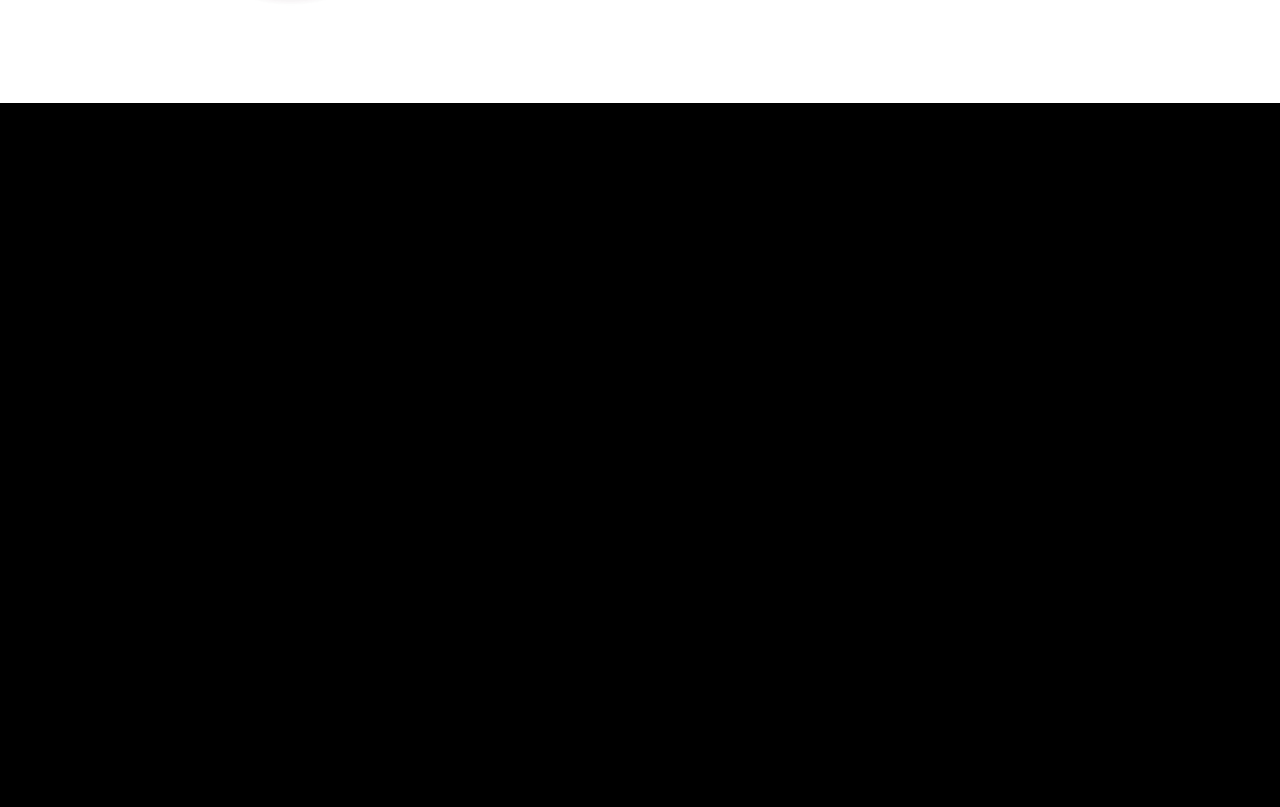
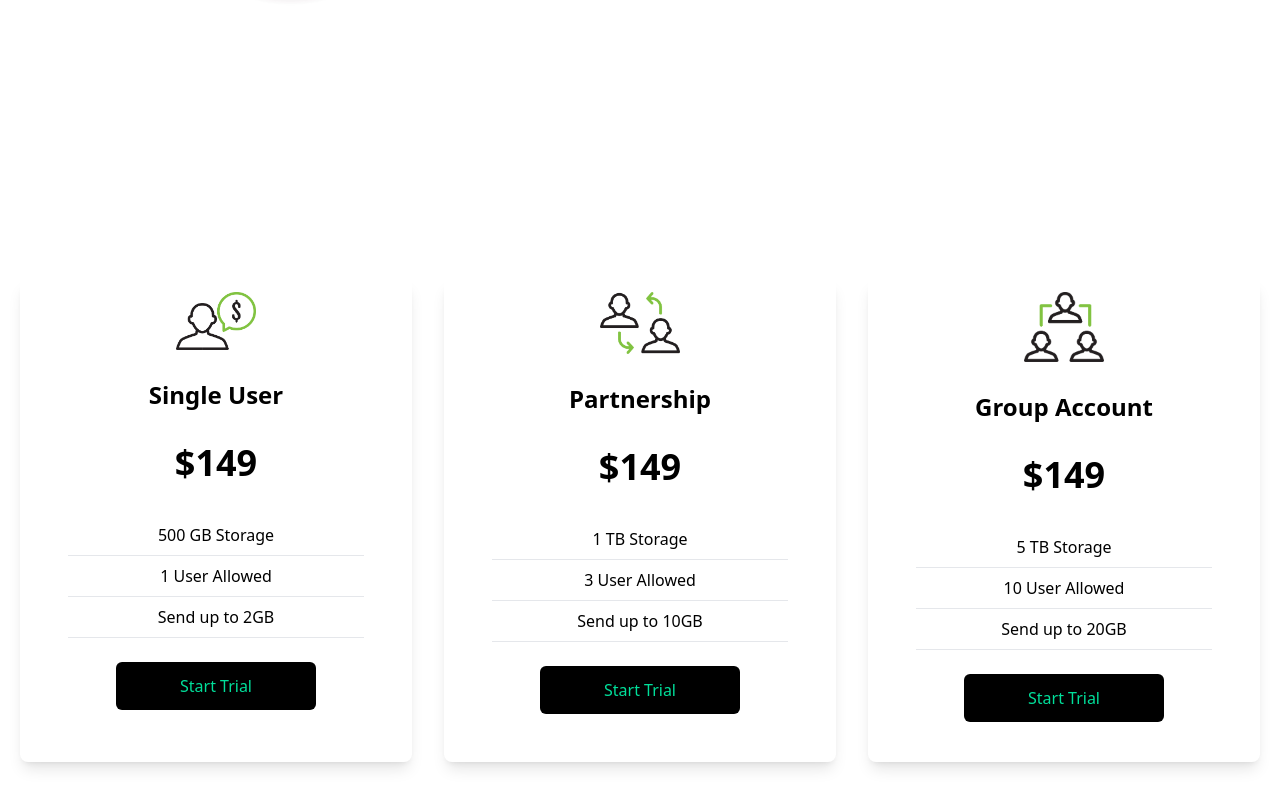
Before and after one commit to Rej327/writing-react-tailwindcss, a React (Create React App) app: page / in a window 1280 px wide. Shown: the part 1169-1976 px from the top of the page. Before the commit the page ends 1272 px from the top, so only its background shows below. Built offline with nearby package versions, Linux system fonts and the light colour scheme.

Commit message:
adding cards section

```diff
--- a/src/App.js
+++ b/src/App.js
@@ -3,6 +3,7 @@
 import Navbar from "./components/Navbar";
 import { BrowserRouter, Routes, Route } from "react-router-dom";
 import Analytics from "./components/Analytics";
+import Cards from "./components/Cards"
 
 function App() {
   return (
@@ -13,6 +14,7 @@
           <Route path="/" element={<Hero />} />
         </Routes>
         <Analytics />
+       <Cards />
       </div>
     </BrowserRouter>
   );
--- /dev/null
+++ b/src/components/Cards.js
@@ -0,0 +1,68 @@
+import React from "react";
+import Single from "../assets/single.png";
+import Double from "../assets/double.png";
+import Triple from "../assets/triple.png";
+
+const Cards = () => {
+  return (
+    <div className="bg-white w-full py-[10rem] px-4 ">
+      <div className="max-w-[1240px] mx-auto grid md:grid-cols-3 gap-8">
+        <div className="w-full shadow-lg flex flex-col p-4 my-4 rounded-lg hover:scale-105 duration-300">
+          <img
+            src={Single}
+            alt="/"
+            className="w-20 mx-auto my-[-3px] bg-white"
+          />
+          <h2 className="text-2xl py-8 font-bold text-center">Single User</h2>
+          <p className="text-center font-bold text-4xl">$149</p>
+          <div className="text-center font-medium">
+            <p className="py-2 mx-8 border-b mt-8">500 GB Storage</p>
+            <p className="py-2 mx-8 border-b ">1 User Allowed</p>
+            <p className="py-2 mx-8 border-b ">Send up to 2GB</p>
+          </div>
+          <button className="bg-black text-[#00df9a] w-[200px] rounded-md font-medium my-6 mx-auto py-3 hover:bg-[#00df9a] hover:text-black hover:drop-shadow-xl duration-300">
+            Start Trial
+          </button>
+        </div>
+
+        <div className="w-full shadow-lg flex flex-col p-4 my-4 rounded-lg hover:scale-105 duration-300">
+          <img
+            src={Double}
+            alt="/"
+            className="w-20 mx-auto my-[-3px] bg-white"
+          />
+          <h2 className="text-2xl py-8 font-bold text-center">Partnership</h2>
+          <p className="text-center font-bold text-4xl">$149</p>
+          <div className="text-center font-medium">
+            <p className="py-2 mx-8 border-b mt-8">1 TB Storage</p>
+            <p className="py-2 mx-8 border-b ">3 User Allowed</p>
+            <p className="py-2 mx-8 border-b ">Send up to 10GB</p>
+          </div>
+          <button className="bg-black text-[#00df9a] w-[200px] rounded-md font-medium my-6 mx-auto py-3 hover:bg-[#00df9a] hover:text-black hover:drop-shadow-xl duration-300">
+            Start Trial
+          </button>
+        </div>
+
+        <div className="w-full shadow-lg flex flex-col p-4 my-4 rounded-lg hover:scale-105 duration-300">
+          <img
+            src={Triple}
+            alt="/"
+            className="w-20 mx-auto my-[-3px] bg-white"
+          />
+          <h2 className="text-2xl py-8 font-bold text-center">Group Account</h2>
+          <p className="text-center font-bold text-4xl">$149</p>
+          <div className="text-center font-medium">
+            <p className="py-2 mx-8 border-b mt-8">5 TB Storage</p>
+            <p className="py-2 mx-8 border-b ">10 User Allowed</p>
+            <p className="py-2 mx-8 border-b ">Send up to 20GB</p>
+          </div>
+          <button className="bg-black text-[#00df9a] w-[200px] rounded-md font-medium my-6 mx-auto py-3 hover:bg-[#00df9a] hover:text-black hover:drop-shadow-xl duration-300">
+            Start Trial
+          </button>
+        </div>
+      </div>
+    </div>
+  );
+};
+
+export default Cards;
```
